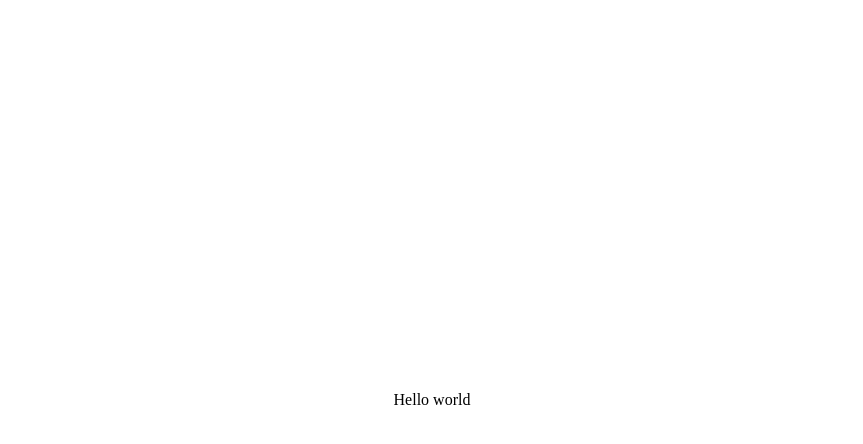
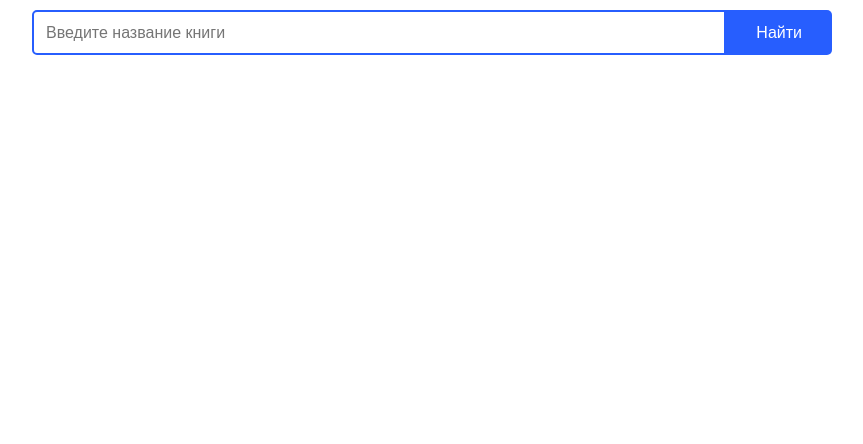
Before and after one commit to yurimikushov/search-for-books, a React app: page / in a window 1280 px wide. Shown: the top 444 px of the page, without its empty margins (208-1071 px from the left). Built offline with nearby package versions, Linux system fonts and the light colour scheme.

Commit message:
feat: added layout of search form

```diff
--- a/src/App.css
+++ b/src/App.css
@@ -1,7 +1,5 @@
 .app {
-  display: flex;
-  width: 100vw;
-  height: 100vh;
-  align-items: center;
-  justify-content: center;
+  max-width: 800px;
+  padding: 10px 15px 0;
+  margin: 0 auto;
 }
--- a/src/App.jsx
+++ b/src/App.jsx
@@ -1,6 +1,15 @@
 import React from 'react'
+import SearchForm from './components/SearchForm'
 import './App.css'
 
-const App = () => <div>Hello world</div>
+const App = () => (
+  <>
+    <SearchForm />
+    <div
+      className='dynamic-suggest-popup'
+      style={{ position: 'absolute' }}
+    ></div>
+  </>
+)
 
 export default App
--- /dev/null
+++ b/src/components/SearchForm/index.css
@@ -0,0 +1,34 @@
+.search-form {
+  --border-radius: 5px;
+
+  display: flex;
+}
+
+.search-form__input {
+  width: 100%;
+  padding: 8px 20px 8px 12px;
+  border: 2px solid var(--color-search-form);
+  background-color: var(--color-bg);
+  border-radius: var(--border-radius) 0 0 var(--border-radius);
+  font-size: 1rem;
+  font-weight: 500;
+  line-height: 25px;
+  outline: none;
+  transition: border 0.3s ease;
+}
+
+.search-form__search-btn {
+  padding: 10px 30px;
+  border: none;
+  background: var(--color-search-form);
+  border-radius: 0 var(--border-radius) var(--border-radius) 0;
+  color: var(--color-bg);
+  font-size: 1rem;
+  line-height: 25px;
+  outline: none;
+  transition: box-shadow 0.2s;
+}
+
+.search-form__search-btn:hover {
+  box-shadow: inset 0 0 7px 3px rgba(0 0 0 / 10%);
+}
--- /dev/null
+++ b/src/components/SearchForm/index.jsx
@@ -0,0 +1,28 @@
+import React from 'react'
+import './index.css'
+
+const SearchForm = () => {
+  const searchHeandler = (e) => {
+    e.preventDefault()
+  }
+
+  return (
+    <form className='search-form'>
+      <input
+        className='search-form__input'
+        type='text'
+        placeholder='Введите название книги'
+        autoFocus
+      />
+      <button
+        className='search-form__search-btn'
+        type='submit'
+        onClick={searchHeandler}
+      >
+        Найти
+      </button>
+    </form>
+  )
+}
+
+export default SearchForm
--- a/src/index.css
+++ b/src/index.css
@@ -2,3 +2,19 @@
   padding: 0;
   margin: 0;
 }
+
+:root {
+  --color-search-form: #275efe;
+  --color-bg: #fff;
+  --font-size: 16px;
+}
+
+html {
+  font-size: var(--font-size);
+}
+
+body {
+  width: 100vw;
+  height: 100vh;
+  background-color: var(--color-bg);
+}
```
